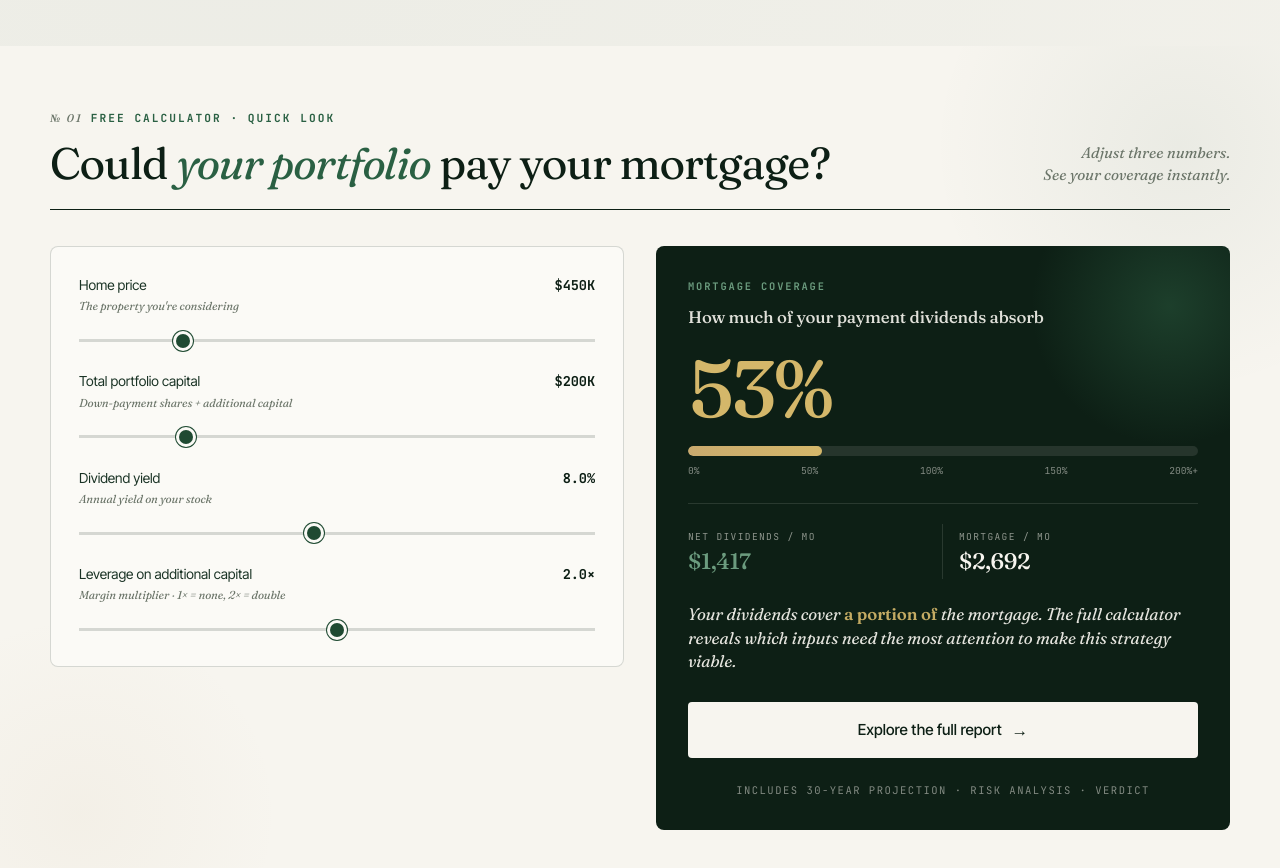
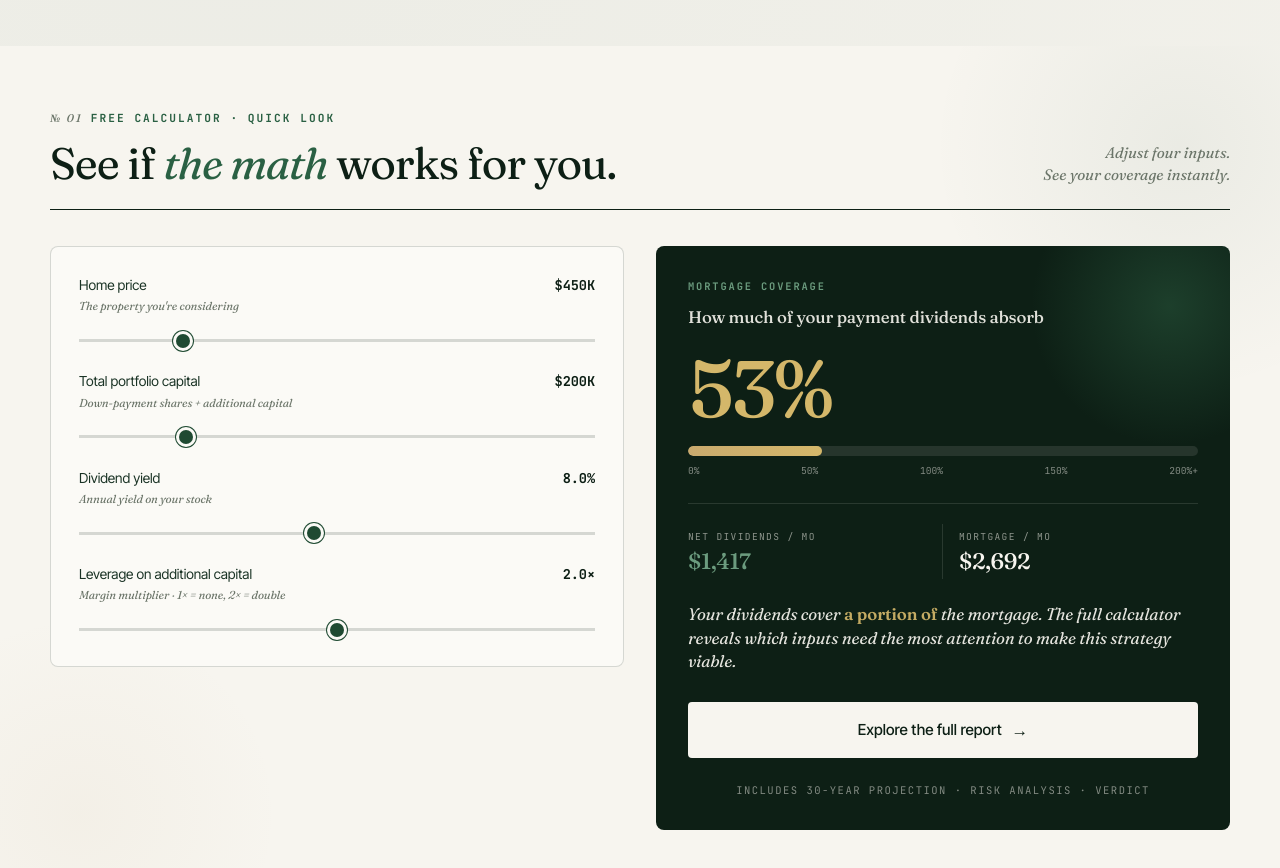
Before and after one commit to qbert2221/SBL, a plain HTML site: page index.html in a window 1280 px wide. Shown: the part 960-1828 px from the top of the page. Drawn offline with Linux system fonts and the light colour scheme.

Commit message:
Change lite calculator headline to 'See if the math works for you'

```diff
--- a/index.html
+++ b/index.html
@@ -1075,9 +1075,9 @@
     <div class="sbl-lite__header">
       <div>
         <div class="sbl-lite__eyebrow"><span class="num">№ 01</span>Free Calculator · Quick Look</div>
-        <h2 class="sbl-lite__title">Could <em>your portfolio</em> pay your mortgage?</h2>
+        <h2 class="sbl-lite__title">See if <em>the math</em> works for you.</h2>
       </div>
-      <p class="sbl-lite__tagline">Adjust three numbers.<br>See your coverage instantly.</p>
+      <p class="sbl-lite__tagline">Adjust four inputs.<br>See your coverage instantly.</p>
     </div>
 
     <div class="sbl-lite__grid">
```
